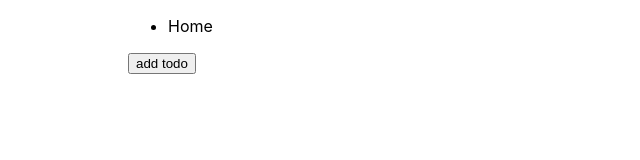
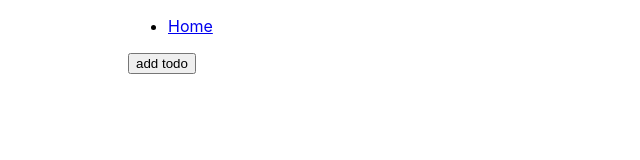
Before and after one commit to matekaszas13/todo-app, a Next.js app in the folder todo/: page / in a window 1280 px wide. Shown: the top 160 px of the page, without its empty margins (0-640 px from the left). Built offline with nearby package versions, Linux system fonts and the light colour scheme.

Commit message:
Refactor: Add comment unnecessary lines

```diff
--- a/todo/styles/globals.css
+++ b/todo/styles/globals.css
@@ -6,7 +6,7 @@ body {
     Ubuntu, Cantarell, Fira Sans, Droid Sans, Helvetica Neue, sans-serif;
 }
 
-a {
+/* a {
   color: inherit;
   text-decoration: none;
 }
@@ -21,6 +21,6 @@ a {
   }
   body {
     color: white;
-    background: black;
+    background: rgb(255, 255, 255);
   }
-}
+} */
```
